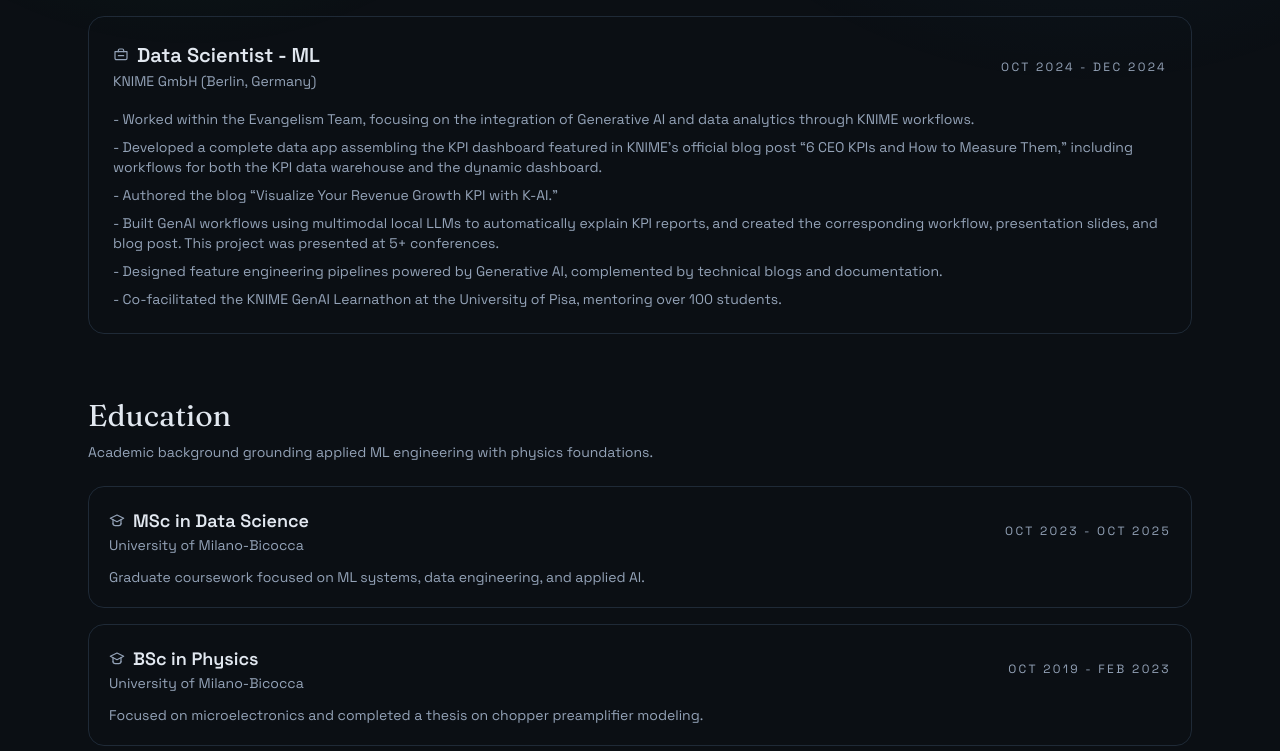
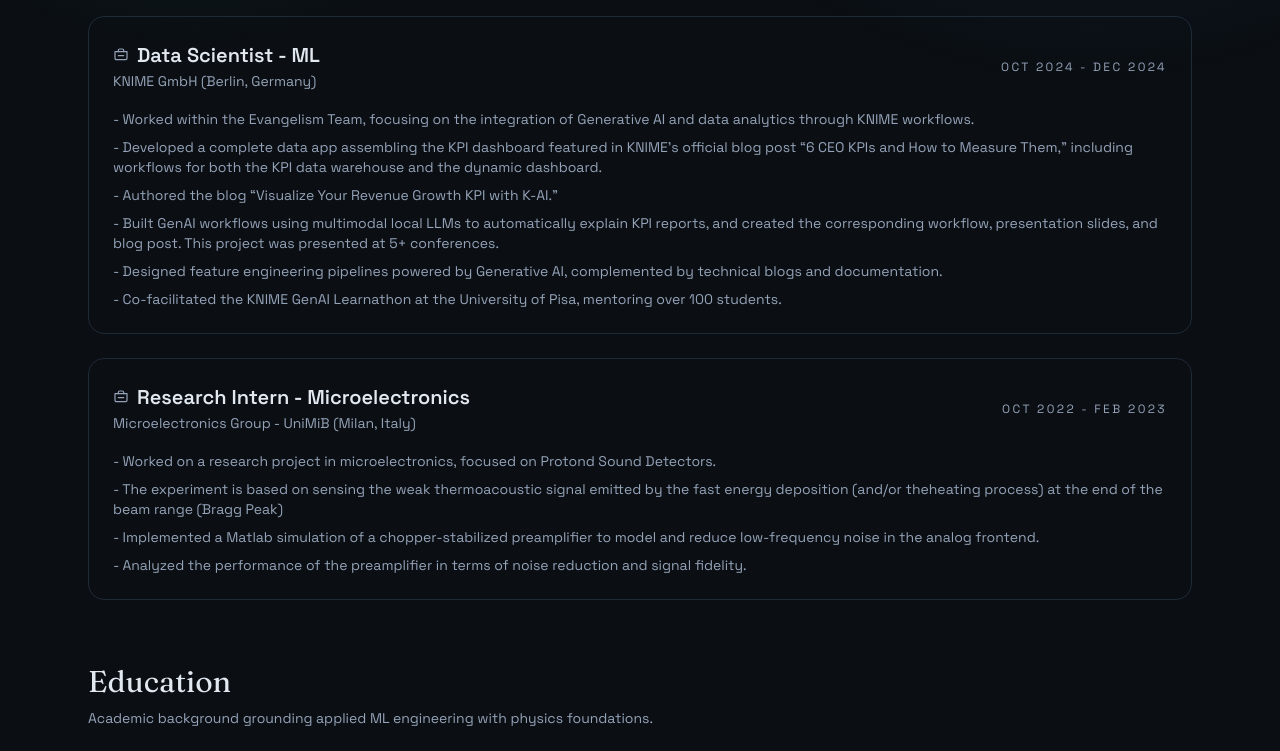
Before and after one commit to SergioV3005/portfolio-sv, a Next.js app: page /experience in a window 1280 px wide. Shown: the part 451-1202 px from the top of the page. Built offline with nearby package versions, Linux system fonts and the light colour scheme.

Commit message:
added research intern experience

```diff
--- a/content/experience.ts
+++ b/content/experience.ts
@@ -27,4 +27,16 @@
       "Co-facilitated the KNIME GenAI Learnathon at the University of Pisa, mentoring over 100 students.",
     ],
   },
+  {
+    title: "Research Intern - Microelectronics",
+    org: "Microelectronics Group - UniMiB (Milan, Italy)",
+    href: "https://www.fisica.unimib.it/it/ricerca/elettronica-e-fisica-applicata/microelectronic-group-unimib",
+    period: "Oct 2022 - Feb 2023",
+    description: [
+      "Worked on a research project in microelectronics, focused on Protond Sound Detectors.",
+      "The experiment is based on sensing the weak thermoacoustic signal emitted by the fast energy deposition (and/or theheating process) at the end of the beam range (Bragg Peak)",
+      "Implemented a Matlab simulation of a chopper-stabilized preamplifier to model and reduce low-frequency noise in the analog frontend.",
+      "Analyzed the performance of the preamplifier in terms of noise reduction and signal fidelity.",
+    ],
+  },
 ];
```
